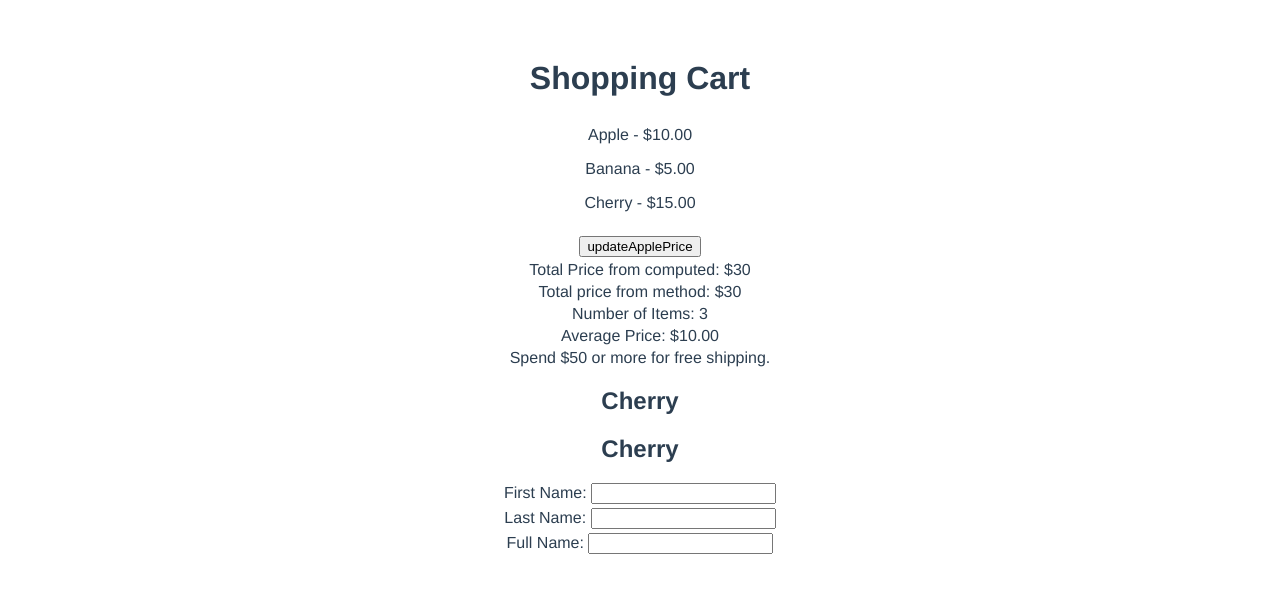
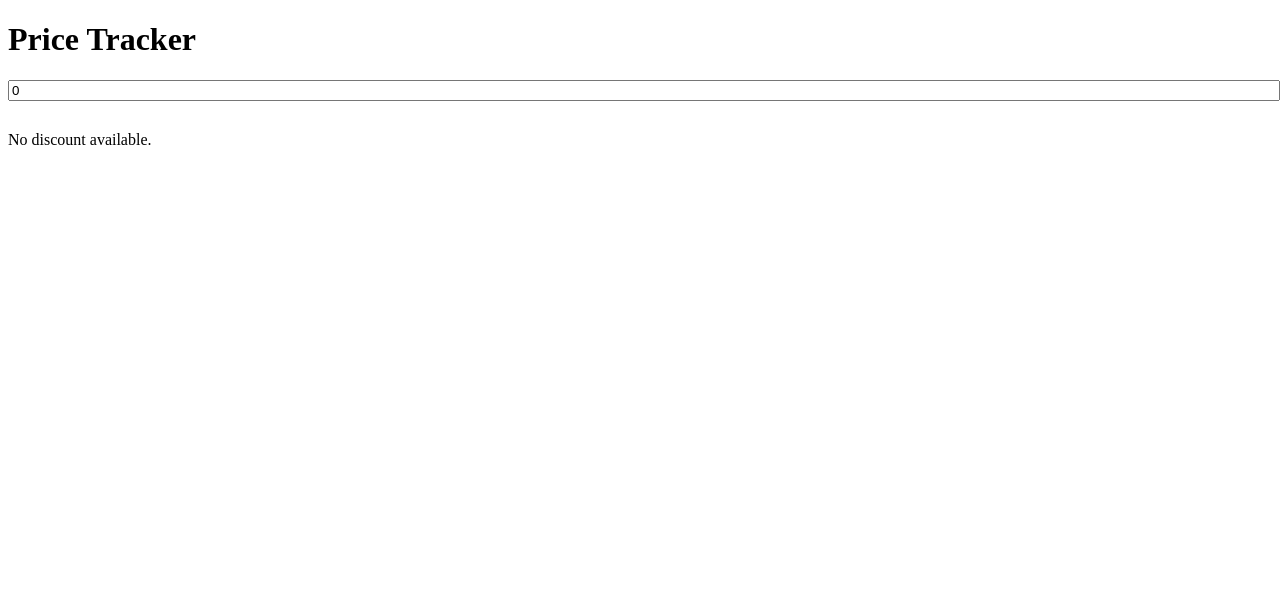
Before and after one commit to shivapabbu1/Vue_tutorial, a Vue app: page / in a window 1280 px wide. Shown: the top 592 px of the page. Built offline with nearby package versions, Linux system fonts and the light colour scheme.

Commit message:
watechers

```diff
--- a/src/App.vue
+++ b/src/App.vue
@@ -1,28 +1,63 @@
 <template>
-  <div id="app">
-    <ShoppingCart />
+  <div>
+    <h1>Price Tracker</h1>
+
+    <!-- Input field for price -->
+    <input v-model.number="price" type="number" placeholder="Enter product price" />
+
+    <!-- Display the discount message -->
+    <p>{{ discountMessage }}</p>
   </div>
 </template>
 
 <script>
-import ShoppingCart from "../src/components/ShoppingCart.vue";
+export default {
+  name: 'PriceTracker',
+  data() {
+    return {
+      price: 0,             // Current price of the product
+      previousPrice: 0      // Store the previous price
+    };
+  },
+  watch: {
+    // Watcher for price with old and new values
+    price(newPrice, oldPrice) {
+      console.log(`Price changed from $${oldPrice} to $${newPrice}`);
 
-export default {
-  name: "App",
-  components: {
-    ShoppingCart
+      // Update previousPrice
+      this.previousPrice = oldPrice;
+
+      // Update discount message
+      this.updateDiscountMessage(newPrice, oldPrice);
+    }
+  },
+  computed: {
+    // Computed property for discount message
+    discountMessage() {
+      return this.price >= 100 ? 'You get a 10% discount!' : 'No discount available.';
+    }
+  },
+  methods: {
+    // Method to update the discount message based on price change
+    updateDiscountMessage(newPrice, oldPrice) {
+      // Logic to determine discount message
+      if (newPrice >= 100 && oldPrice < 100) {
+        console.log('Discount applied due to price increase.');
+      } else if (newPrice < 100 && oldPrice >= 100) {
+        console.log('Discount removed due to price decrease.');
+      }
+    }
   }
 };
 </script>
 
-
 <style>
-#app {
-  font-family: Avenir, Helvetica, Arial, sans-serif;
-  -webkit-font-smoothing: antialiased;
-  -moz-osx-font-smoothing: grayscale;
-  text-align: center;
-  color: #2c3e50;
-  margin-top: 60px;
+/* Add any desired styling here */
+input {
+  margin-bottom: 10px;
+  width: 100%;
+}
+p {
+  margin-top: 20px;
 }
 </style>
--- a/src/components/ShoppingCart.vue
+++ /dev/null
@@ -1,156 +0,0 @@
-<template>
-  <div>
-    <h1>Shopping Cart</h1>
-
-    <!-- List of items in the cart -->
-    <ul>
-      <li v-for="item in formattedCartItems" :key="item.id">
-        {{ item.name }} - ${{ item.price }}
-      </li>
-    </ul>
-    <button @click="updateApplePrice()">updateApplePrice</button>
-
-    <!-- Display the total price -->
-    <p>Total Price from computed: ${{ totalPrice }}</p>
-    <p>Total price from method: ${{total()}}</p>
-
-    <!-- Display the number of items -->
-    <p>Number of Items: {{ numberOfItems }}</p>
-
-    <!-- Display the average price per item -->
-    <p>Average Price: ${{ averagePricePerItem.toFixed(2) }}</p>
-
-    <!-- Check if eligible for free shipping -->
-    <p v-if="isEligibleForFreeShipping">You are eligible for free shipping!</p>
-    <p v-else>Spend $50 or more for free shipping.</p>
-
-
-
-    <h2 v-for="item in expesive" :key="item.name">{{item.name}}</h2>
-    <div v-for="item in cartItems" :key="item.id">
-      <h2  v-if="item.price > 10">{{item.name}}</h2>
-
-
-    </div>
-
-       <!-- Input fields to demonstrate getter and setter -->
-    <p>First Name: <input type="text" v-model="firstName" /></p>
-    <p>Last Name: <input type="text" v-model="lastName" /></p>
-    <p>Full Name: <input type="text" v-model="fullName" /></p>
-  </div>
-
-
-</template>
-
-<script>
-export default {
-  name: 'ShoppingCart',
-  data() {
-    return {
-      // List of items in the cart
-      cartItems: [
-        { id: 1, name: 'Apple', price: 10 },
-        { id: 2, name: 'Banana', price: 5 },
-        { id: 3, name: 'Cherry', price: 15 }
-      ],
-       firstName: '',
-      lastName: '',
-      fullname: ''
-    };
-  },
-  methods: {
-    total(){
-      console.log("total method");
-            return this.cartItems.reduce((sum, item) => sum + item.price, 0);
-
-    },
-    updateApplePrice() {
-    // Iterate over cartItems to find and update the item
-    this.cartItems.forEach(item => {
-      if (item.name === 'Apple') {
-        item.price =item.price+1; // Update the price
-      }
-    });
-  }
-  },
-  computed: {
-    // Compute the total price of all items in the cart
-    totalPrice() {
-      console.log("total method from computed proprerties");
-      return this.cartItems.reduce((sum, item) => sum + item.price, 0);
-    },
-
-    // Check if the total price is greater than or equal to $50 for free shipping
-    isEligibleForFreeShipping() {
-      return this.totalPrice >= 50;
-    },
-
-    // Compute the number of items in the cart
-    numberOfItems() {
-      return this.cartItems.length;
-    },
-
-    // Compute the average price per item
-    averagePricePerItem() {
-      return this.numberOfItems > 0 ? this.totalPrice / this.numberOfItems : 0;
-    },
-    expesive(){
-return this.cartItems.filter( item =>item.price >10);
-    },
-    // Format cart items with price formatting
-    formattedCartItems() {
-      return this.cartItems.map(item => ({
-        ...item,
-        price: item.price.toFixed(2) // Format price to two decimal places
-      }));
-    },
-    fullName: {
-      get() {
-        return `${this.firstName} ${this.lastName}`;
-      },
-      set(value) {
-        const names = value.split(' ');
-        this.firstName = names[0] || '';
-        this.lastName = names[1] || '';
-      }
-    }
-  }
-
-};
-</script>
-
-<style>
-/* Add any desired styling here */
-ul {
-  list-style-type: none;
-  padding: 0;
-}
-li {
-  padding: 8px 0;
-}
-p {
-  margin: 4px 0;
-}
-</style>
-
-
-
-/*
-Reactive:
-
-    totalPrice and isEligibleForFreeShipping are reactive because they depend on cartItems. Any change in cartItems automatically updates these computed properties.
-
-Cached:
-
-    When cartItems is updated, totalPrice is recalculated. If cartItems remains the same, the cached value of totalPrice is used, making totalPrice efficient.
-
-Declarative:
-
-    Computed properties such as numberOfItems, averagePricePerItem, and formattedCartItems are used in the template to present data clearly. This approach avoids placing complex logic directly in the template, enhancing readability.
-
-Getter and Setter:
-
-    For simplicity, only getters are used in this example. If there were a need to set values directly on formvalue or other properties, setters could be defined to handle such updates.
-
-
- */
```
